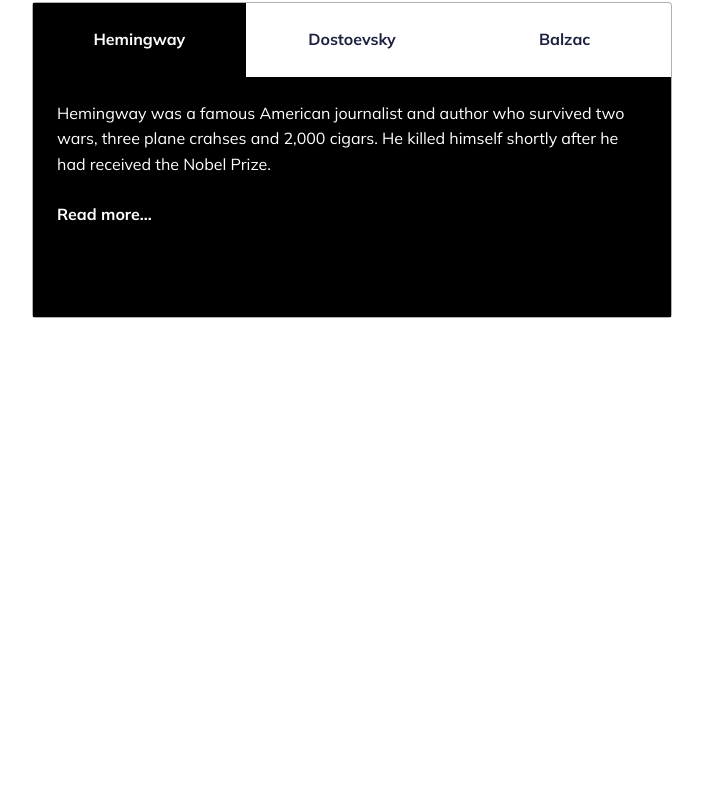
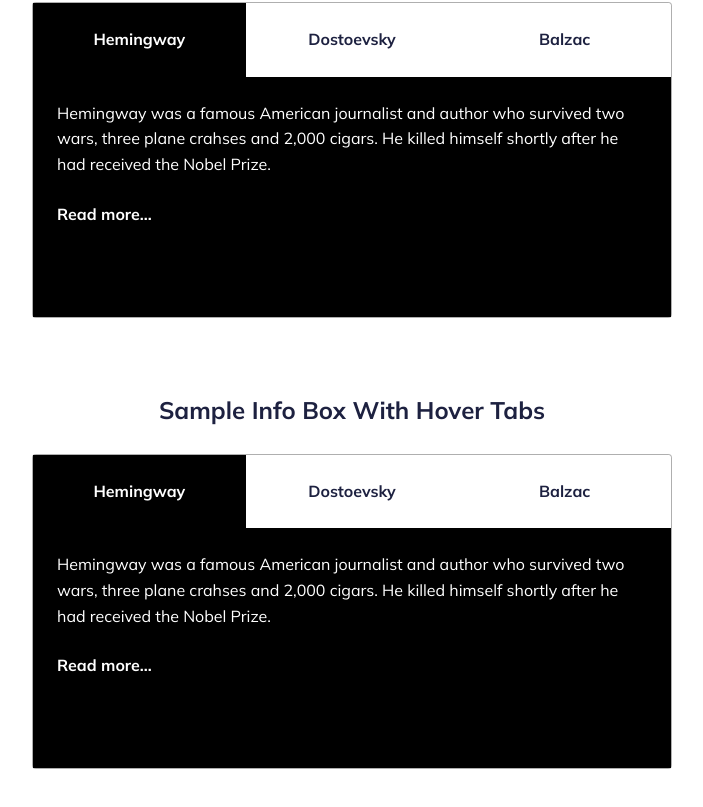
Before and after one commit to karamazov85/my-react-components, a React (Create React App) app: page / in a window 1280 px wide. Shown: the part 1621-2428 px from the top of the page, without its empty margins (288-991 px from the left). Before the commit the page ends 1979 px from the top, so only its background shows below. Built offline with nearby package versions, Linux system fonts and the light colour scheme.

Commit message:
added hoverable tabs component

```diff
--- a/src/App.js
+++ b/src/App.js
@@ -2,6 +2,7 @@
 import Accordion from "./accordion/Accordion"
 import Carousel from "./carousel/Carousel"
 import Tabs from "./tabs/Tabs"
+import TabsWithHover from "./tabs/TabsWithHover"
 
 function App() {
   return (
@@ -17,6 +18,10 @@
         <h1 className="carousel__title">Sample Info Box With Tabs</h1>
         <Tabs />
       </section>
+      <section>
+        <h1 className="carousel__title">Sample Info Box With Hover Tabs</h1>
+        <TabsWithHover />
+      </section>
     </>
   );
 }
--- /dev/null
+++ b/src/tabs/TabsWithHover.js
@@ -0,0 +1,26 @@
+import React, { useState } from 'react'
+import { tabsContent } from "./tabsContent"
+import FactBox from "./FactBox"
+import "./tabs.css"
+
+
+const TabsWithHover = () => {
+
+    const [activeId, setActiveId] = useState(1);
+
+    return (
+        <div className="container">
+            <ul className="tabs-list">
+                {tabsContent && Object.values(tabsContent).map(tab => {
+                    const { id, tabText } = tab;
+                    return (
+                        <li key={id} onMouseEnter={() => setActiveId(id)} className={`${activeId === id ? "tab-active" : "tab-inactive"}`}>{tabText}</li>
+                    )
+                })}
+            </ul>
+            <FactBox activeId={activeId}/>
+        </div>
+    )
+}
+
+export default TabsWithHover;
```
